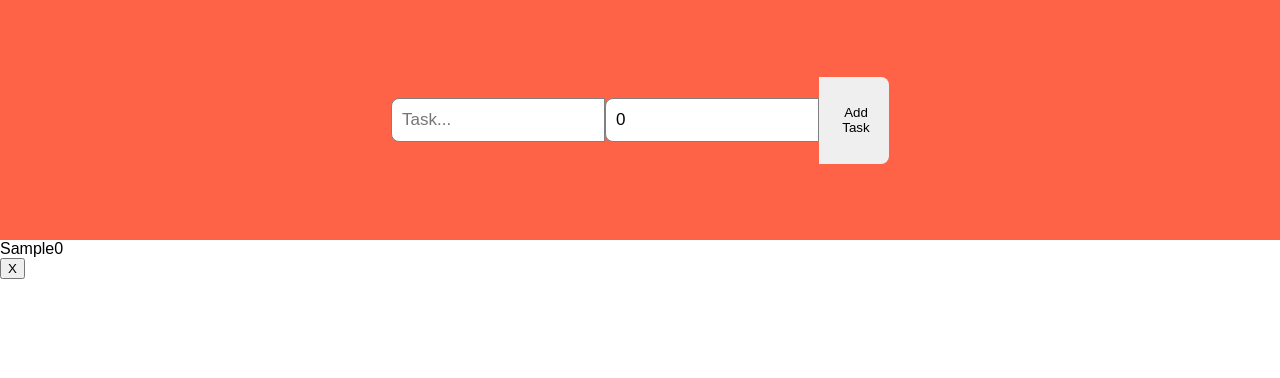
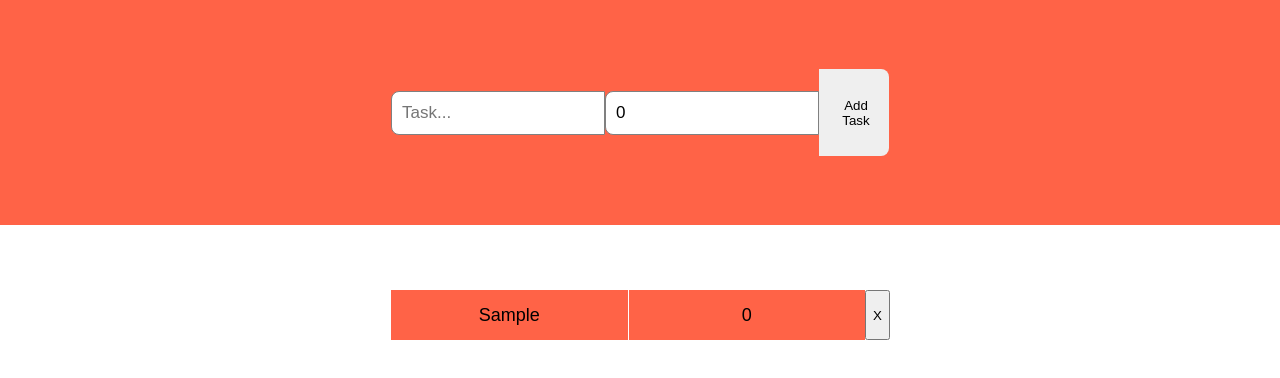
Before and after one commit to dburgnerjr/todo-list, a React (Create React App) app: page / in a window 1280 px wide. Both pictures are taken after typing "Sample" into the empty fields and a click on the button "Add Task". Shown: the top 378 px of the page. Built offline with nearby package versions, Linux system fonts and the light colour scheme.

Commit message:
app css update + code cleanup

```diff
--- a/src/App.css
+++ b/src/App.css
@@ -50,4 +50,35 @@
 .todoList {
   flex: 70%;
   width: 100%;
+  display: flex;
+  align-items: center;
+  padding-top: 50px;
+  flex-direction: column;
 }
+
+.task {
+  width: 500px;
+  height: 50px;
+  display: flex;
+  color: black;
+  margin: 15px;
+}
+
+.task .content {
+  flex: 80%;
+  height: 100%;
+  display: flex;
+  justify-content: center;
+  align-items: center;
+}
+
+.task .content span {
+  display: grid;
+  place-items: center;
+  border: 1px solid white;
+  width: 100%;
+  height: 100%;
+  font-size: 18px;
+  border-right: none;
+  background-color: tomato;
+}
--- a/src/App.tsx
+++ b/src/App.tsx
@@ -20,7 +20,6 @@
     setTodoList([...todoList, newTask]);
     setTask("");
     setDeadline(0);
-    console.log(todoList);
   };
 
   return (
```
